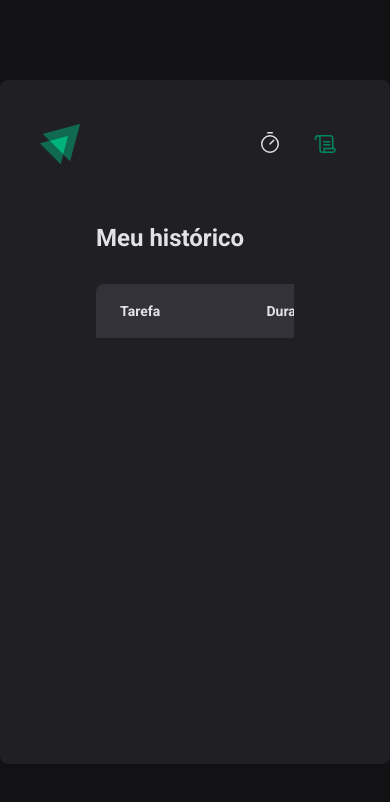
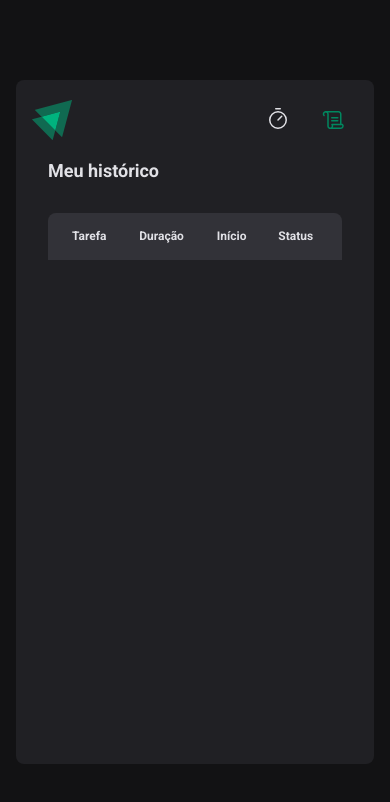
Before and after one commit to fabiomoura-m/ignite-timer, a React (Vite) app: page /history in a window 390 px wide. Shown: the top 802 px of the page. Built offline with nearby package versions, Linux system fonts and the light colour scheme.

Commit message:
Ajustando responsividade

```diff
--- a/src/layouts/DefaultLayout/styles.ts
+++ b/src/layouts/DefaultLayout/styles.ts
@@ -11,4 +11,9 @@ export const LayoutContainer = styled.div`
 
   display: flex;
   flex-direction: column;
+
+  @media (max-width: 768px) {
+    margin-inline: 1rem;
+    padding: 1rem;
+  }
 `
--- a/src/pages/History/styles.ts
+++ b/src/pages/History/styles.ts
@@ -11,6 +11,12 @@ export const HistoryContainer = styled.main`
     font-size: 1.5rem;
     color: ${(props) => props.theme['gray-100']};
   }
+  @media (max-width: 600px) {
+    padding: 1rem;
+    h1 {
+      font-size: 1.125rem;
+    }
+  }
 `
 export const HistoryList = styled.div`
   flex: 1;
@@ -20,7 +26,6 @@ export const HistoryList = styled.div`
   table {
     width: 100%;
     border-collapse: collapse;
-    min-width: 600px;
     max-height: 100%;
 
     th {
@@ -58,6 +63,23 @@ export const HistoryList = styled.div`
         padding-right: 1.5rem;
       }
     }
+    @media (max-width: 768px) {
+      td {
+        &:first-child {
+          width: 25%;
+        }
+      }
+    }
+    @media (max-width: 600px) {
+      th {
+        padding: 0.875rem;
+        font-size: 0.75rem;
+      }
+      td {
+        font-size: 0.75rem;
+        padding: 0.5rem;
+      }
+    }
   }
 `
 
--- a/src/pages/Home/components/Countdown/styles.ts
+++ b/src/pages/Home/components/Countdown/styles.ts
@@ -14,6 +14,13 @@ export const CountDownContainer = styled.div`
     padding: 2rem 1rem;
     border-radius: 8px;
   }
+  @media (max-width: 768px) {
+    font-size: 5rem;
+  }
+  @media (max-width: 550px) {
+    font-size: 3rem;
+    line-height: 4rem;
+  }
 `
 
 export const Separator = styled.div`
@@ -24,4 +31,7 @@ export const Separator = styled.div`
   overflow: hidden;
   display: flex;
   justify-content: center;
+  @media (max-width: 550px) {
+    width: 2rem;
+  }
 `
--- a/src/pages/Home/components/NewCycleForm/styles.ts
+++ b/src/pages/Home/components/NewCycleForm/styles.ts
@@ -10,6 +10,12 @@ export const FormContainer = styled.div`
   font-size: 1.125rem;
   font-weight: bold;
   flex-wrap: wrap;
+  @media (max-width: 768px) {
+    font-size: 1rem;
+  }
+  @media (max-width: 550px) {
+    font-size: 0.875rem;
+  }
 `
 
 const BaseInput = styled.input`
@@ -30,6 +36,9 @@ const BaseInput = styled.input`
   &::placeholder {
     color: ${(props) => props.theme['gray-500']};
   }
+  @media (max-width: 768px) {
+    font-size: 0.875rem;
+  }
 `
 
 export const TaskInput = styled(BaseInput)`
@@ -38,8 +47,15 @@ export const TaskInput = styled(BaseInput)`
   &::-webkit-calendar-picker-indicator {
     display: none !important;
   }
+  @media (max-width: 768px) {
+    min-width: 215px;
+    font-size: 0.875rem;
+  }
 `
 
 export const MinutesAmountInput = styled(BaseInput)`
   width: 4rem;
+  @media (max-width: 768px) {
+    width: 2rem;
+  }
 `
--- a/src/pages/Home/styles.ts
+++ b/src/pages/Home/styles.ts
@@ -13,6 +13,9 @@ export const HomeContainer = styled.main`
     flex-direction: column;
     align-items: center;
     gap: 3.5rem;
+  }
+  @media (max-width: 768px) {
+    margin-inline: 1rem;
   }
 `
 
@@ -37,6 +40,9 @@ export const BaseCountdownButton = styled.button`
     opacity: 0.7;
     cursor: not-allowed;
   }
+  @media (max-width: 550px) {
+    font-size: 0.875rem;
+  }
 `
 
 export const StartCountdownButton = styled(BaseCountdownButton)`
```
